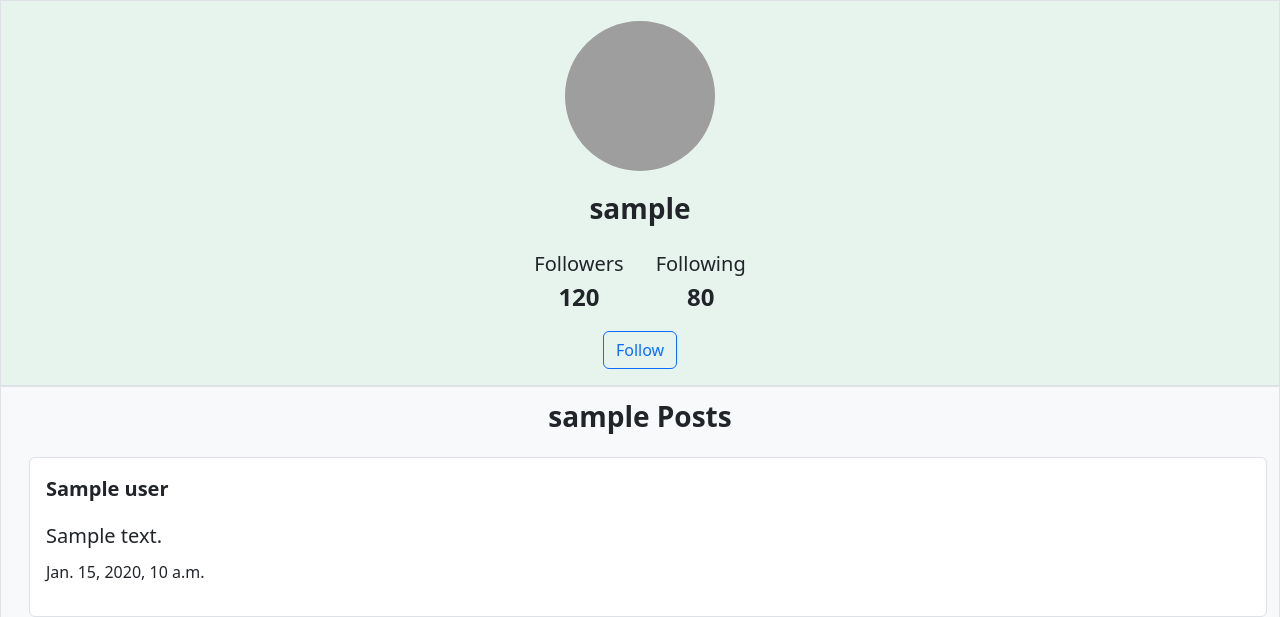
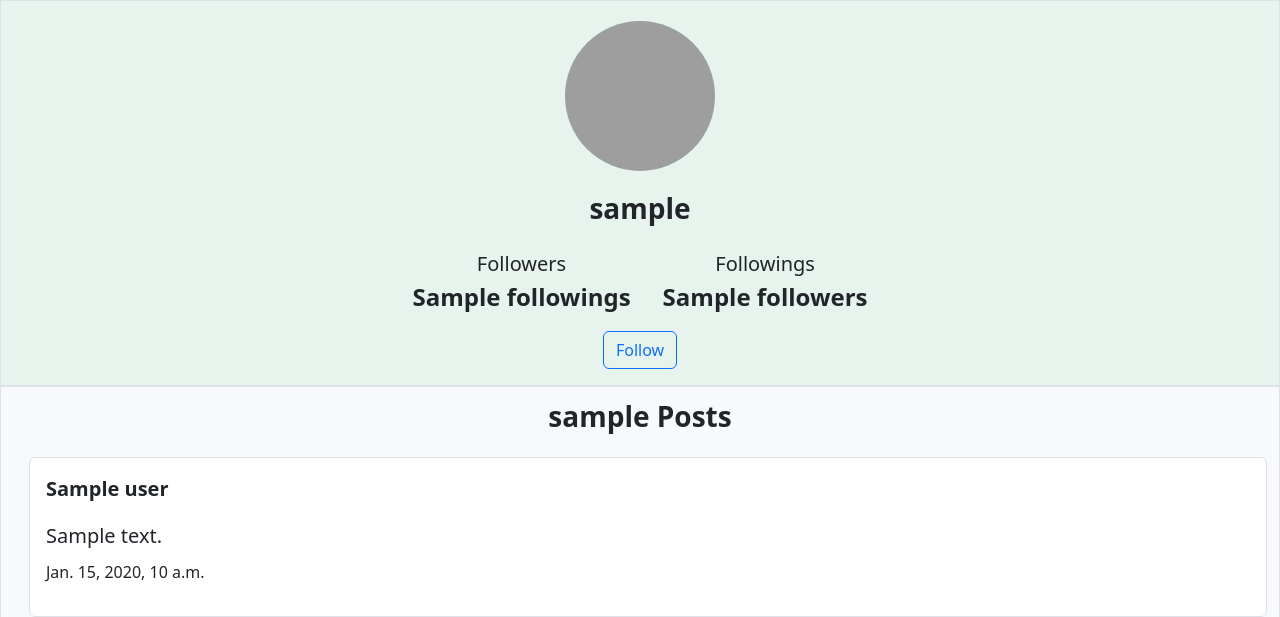
Before and after one commit to yamilobt8/CS50w, a Django app: template network/network/templates/network/profile.html in a window 1280 px wide. Shown: the part 56-673 px from the top of the page. Run offline with Django 3.2, Linux system fonts and the light colour scheme; tables that the repository leaves empty hold one stand-in row (values such as "Sample post"); the template is opened without the code that fills it: values that come from a table or form of the project are taken from there, most other values are stand-ins (such as "Sample title", 1, 10 or a date in 2020); grey boxes are pictures that could not be loaded.

Commit message:
Follow and Unfollow feature done

```diff
--- a/network/network/static/network/follow.js
+++ b/network/network/static/network/follow.js
@@ -1,4 +1,6 @@
 document.addEventListener('DOMContentLoaded', function () {
+    const user_profile = document.querySelector('#username').textContent;
+    UpdateFollowStats(user_profile);
     document.querySelector('#follow').addEventListener('click', (event) => {
         event.preventDefault();
         main();
@@ -11,22 +13,22 @@ function main() {
     const user_profile = document.querySelector('#username').textContent;
     const visitor = document.getElementById('username').getAttribute('data-username');
 
-    console.log(user_profile);
-    console.log('visited by ', visitor)
     if (is_following(following_btn)) {
         // change the button theme and content
         following_btn.textContent = 'Unfollow';
         following_btn.classList.remove('btn-primary');
         following_btn.classList.add('btn-outline-success');
+
         toggle_follow(user_profile, visitor, 'Follow');
     } else {
         // change the button theme and content
         following_btn.textContent = 'Follow';
         following_btn.classList.remove('btn-outline-success');
         following_btn.classList.add('btn-outline-primary');
+
         toggle_follow(user_profile, visitor, 'Unfollow');
     }
-
+    UpdateFollowStats(user_profile)
 }
 
 
@@ -42,8 +44,24 @@ function toggle_follow(user_profile, visitor, action) {
     .then(response => response.json())
     .then(result => {
         console.log(result)
+        UpdateFollowStats(user_profile);
     })
     .catch(error => console.error('Error: ', error));
+}
+
+function UpdateFollowStats(username) {
+    fetch(`/follow_stats/${username}`)
+    .then(response => response.json())
+    .then(data => {
+        console.log('API Response:', data);
+        const followers = data.followers;
+        const followings = data.followings;
+
+        // update the followers and followings count
+        document.querySelector('#followers_count').textContent = followers;
+        document.querySelector('#followings_count').textContent = followings;
+    })
+    .catch(error => console.error('Error Fetching follow stats: ', error));
 }
 
 function is_following(btn) {
--- a/network/network/templates/network/profile.html
+++ b/network/network/templates/network/profile.html
@@ -15,18 +15,18 @@
         <div class="mt-1 d-flex justify-content-center">
             <div class="mx-3 text-center">
                 <p class="fs-5 mb-0">Followers</p>
-                <p class="fs-4 fw-bold mb-0">120</p>
+                <p class="fs-4 fw-bold mb-0" id="followings_count">{{ followings }}</p>
             </div>
             <div class="mx-3 text-center">
-                <p class="fs-5 mb-0">Following</p>
-                <p class="fs-4 fw-bold mb-0">80</p>
+                <p class="fs-5 mb-0">Followings</p>
+                <p class="fs-4 fw-bold mb-0" id="followers_count">{{ followers }}</p>
             </div>
         </div>
         {% if request.user != user_profile %}
             {% if not is_following %}
                 <button id="follow" class="btn btn-outline-primary mt-3" style="transition: transform 0.2s ease-in-out;">Follow</button>
             {% else %}
-                <button id="follow" class="btn btn-primary mt-3" style="transition: transform 0.2s ease-in-out;">Unfollow</button>
+                <button id="follow" class="btn btn-outline-primary mt-3" style="transition: transform 0.2s ease-in-out;">Unfollow</button>
             {% endif %}
         {% endif %}
     </div>
--- a/network/network/urls.py
+++ b/network/network/urls.py
@@ -11,5 +11,6 @@ urlpatterns = [
 
     # API ROUTES
     path('posts', views.new_post, name='newpost'),
-    path('follow', views.toggle_follow, name='follow')
+    path('follow', views.toggle_follow, name='follow'),
+    path('follow_stats/<str:user>/', views.follow_stats, name='follow_stats')
 ]
```
Also changed, not shown: network/network/views.py (+16 -0 lines).
